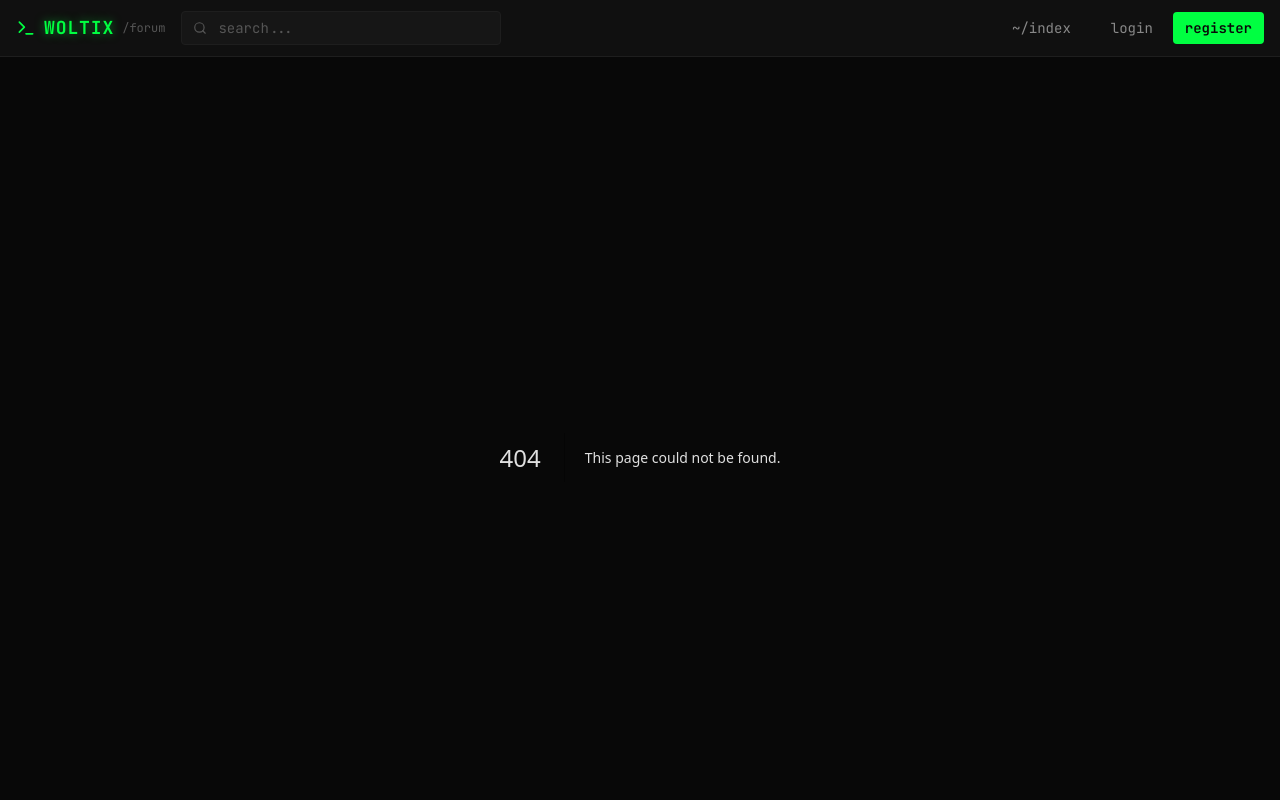
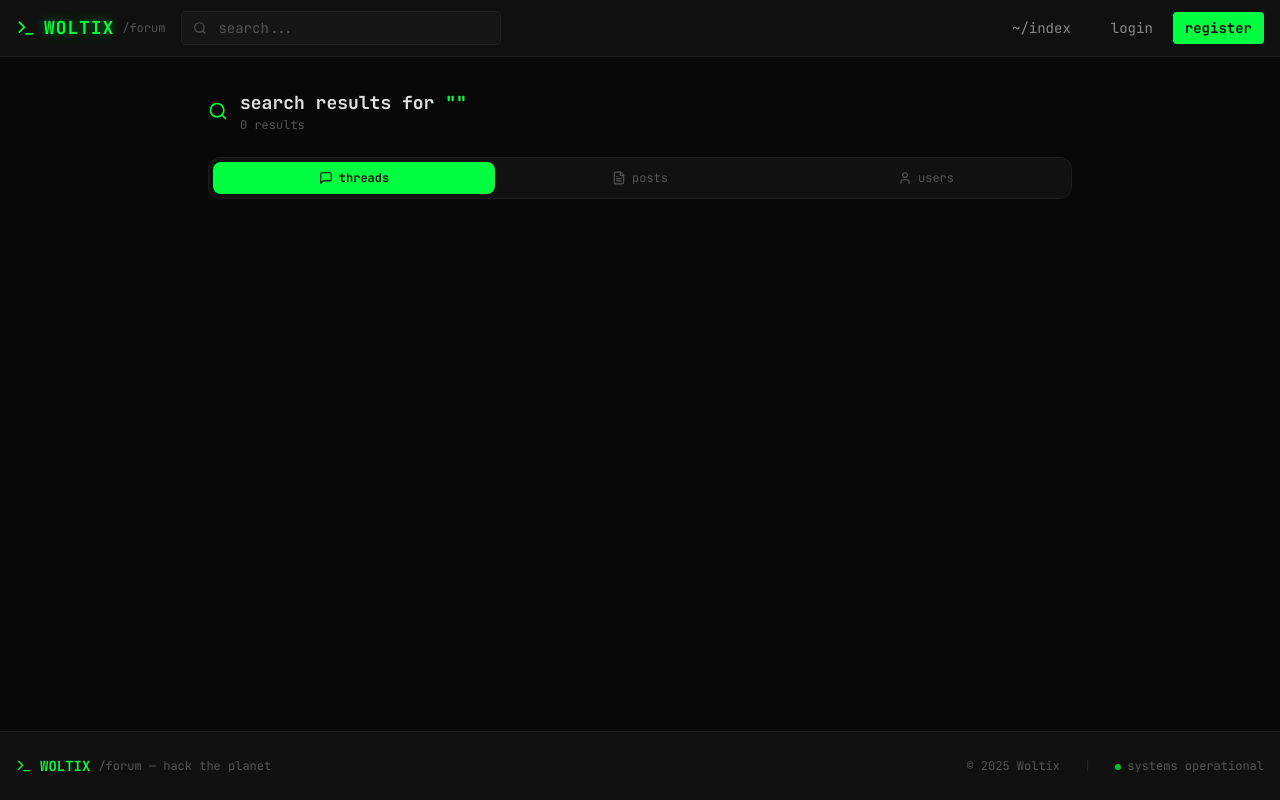
Before and after one commit to ahmetberatakcan463-cyber/woltix-forum, a Next.js app in the folder frontend/: page /search in a window 1280 px wide. Before the commit this address had no page. Shown: the top 800 px of the page. Built offline with nearby package versions, Linux system fonts and the light colour scheme.

Commit message:
Add frontend/src/app/search/page.jsx

```diff
--- /dev/null
+++ b/frontend/src/app/search/page.jsx
@@ -0,0 +1,114 @@
+'use client';
+import { useEffect, useState, Suspense } from 'react';
+import Link from 'next/link';
+import { useSearchParams } from 'next/navigation';
+import { Search, MessageSquare, FileText, User } from 'lucide-react';
+import api from '@/lib/api';
+import { formatDistanceToNow } from 'date-fns';
+
+const TABS = [
+  { key: 'threads', icon: MessageSquare, label: 'threads' },
+  { key: 'posts', icon: FileText, label: 'posts' },
+  { key: 'users', icon: User, label: 'users' },
+];
+
+export default function SearchPage() {
+  return <Suspense fallback={<div className="max-w-4xl mx-auto px-4 py-20 text-center font-mono text-accent-green animate-pulse">searching...</div>}><SearchContent /></Suspense>;
+}
+
+function SearchContent() {
+  const searchParams = useSearchParams();
+  const q = searchParams.get('q') || '';
+  const [type, setType] = useState('threads');
+  const [results, setResults] = useState([]);
+  const [loading, setLoading] = useState(false);
+
+  useEffect(() => {
+    if (q.length < 2) return;
+    setLoading(true);
+    api.get(`/search?q=${encodeURIComponent(q)}&type=${type}`).then(r => {
+      setResults(r.data.results);
+      setLoading(false);
+    }).catch(() => setLoading(false));
+  }, [q, type]);
+
+  return (
+    <div className="max-w-4xl mx-auto px-4 py-8">
+      <div className="flex items-center gap-3 mb-6">
+        <Search className="w-5 h-5 text-accent-green" />
+        <div>
+          <h1 className="font-mono font-bold text-lg text-text-primary">
+            search results for <span className="text-accent-green">"{q}"</span>
+          </h1>
+          <p className="font-mono text-xs text-text-muted">{results.length} result{results.length !== 1 ? 's' : ''}</p>
+        </div>
+      </div>
+
+      {/* Tabs */}
+      <div className="flex gap-1 mb-6 bg-bg-card border border-border rounded-xl p-1">
+        {TABS.map(({ key, icon: Icon, label }) => (
+          <button
+            key={key}
+            onClick={() => setType(key)}
+            className={`flex-1 flex items-center justify-center gap-1.5 py-2 rounded-lg font-mono text-xs transition-colors ${type === key ? 'bg-accent-green text-bg-primary font-semibold' : 'text-text-muted hover:text-text-primary'}`}
+          >
+            <Icon className="w-3.5 h-3.5" />{label}
+          </button>
+        ))}
+      </div>
+
+      {loading && (
+        <div className="font-mono text-accent-green text-sm animate-pulse text-center py-12">searching...</div>
+      )}
+
+      {!loading && results.length === 0 && q && (
+        <div className="text-center py-12">
+          <p className="font-mono text-text-muted">no results found</p>
+        </div>
+      )}
+
+      <div className="space-y-2">
+        {type === 'threads' && results.map(r => (
+          <Link key={r.id} href={`/t/${r.id}`}>
+            <div className="bg-bg-card border border-border rounded-xl p-4 hover:border-accent-green/20 hover:bg-bg-tertiary transition-all group">
+              <h3 className="font-mono text-sm font-semibold text-text-primary group-hover:text-accent-green transition-colors">{r.title}</h3>
+              <div className="flex items-center gap-3 mt-1 font-mono text-xs text-text-muted">
+                <span>{r.category_name}</span>
+                <span>by {r.author}</span>
+                <span>{r.reply_count} replies</span>
+                <span>{formatDistanceToNow(new Date(r.created_at), { addSuffix: true })}</span>
+              </div>
+            </div>
+          </Link>
+        ))}
+
+        {type === 'posts' && results.map(r => (
+          <Link key={r.id} href={`/t/${r.thread_id}`}>
+            <div className="bg-bg-card border border-border rounded-xl p-4 hover:border-accent-green/20 hover:bg-bg-tertiary transition-all group">
+              <p className="font-mono text-xs text-accent-green mb-1">{r.thread_title}</p>
+              <p className="font-mono text-sm text-text-secondary line-clamp-2">{r.content}</p>
+              <div className="flex items-center gap-3 mt-2 font-mono text-xs text-text-muted">
+                <span>by {r.author}</span>
+                <span>{formatDistanceToNow(new Date(r.created_at), { addSuffix: true })}</span>
+              </div>
+            </div>
+          </Link>
+        ))}
+
+        {type === 'users' && results.map(r => (
+          <Link key={r.username} href={`/u/${r.username}`}>
+            <div className="bg-bg-card border border-border rounded-xl p-4 hover:border-accent-green/20 hover:bg-bg-tertiary transition-all group flex items-center gap-4">
+              <div className="w-10 h-10 rounded-xl border border-border flex items-center justify-center font-mono font-bold text-accent-green text-sm bg-bg-tertiary shrink-0">
+                {r.username[0].toUpperCase()}
+              </div>
+              <div>
+                <p className="font-mono text-sm font-semibold text-text-primary group-hover:text-accent-green transition-colors">{r.username}</p>
+                <p className="font-mono text-xs text-text-muted">{r.rank} · {r.post_count} posts · {r.reputation} rep</p>
+              </div>
+            </div>
+          </Link>
+        ))}
+      </div>
+    </div>
+  );
+}
```
